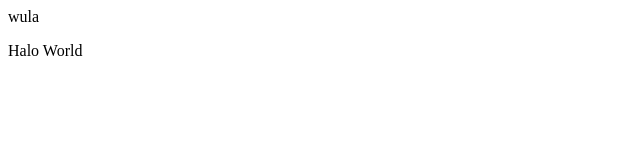
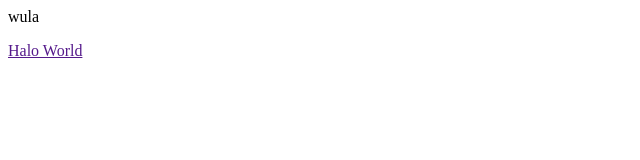
Before and after one commit to Blancaacacacac/Blancaacacacac.github.io, a plain HTML site: page index.html in a window 1280 px wide. Shown: the full height of the page, 0-640 px from the left. Drawn offline with Linux system fonts and the light colour scheme.

Commit message:
Update index.html

```diff
--- a/index.html
+++ b/index.html
@@ -1,9 +1,9 @@
 <html>
+
  <head>
   wula
  </head>
- <p>
-Halo World
- </p>
-
+<p>
+ <a href=""Blancaacacacac.css">Halo World</a>
+</p>
 </html>
```
